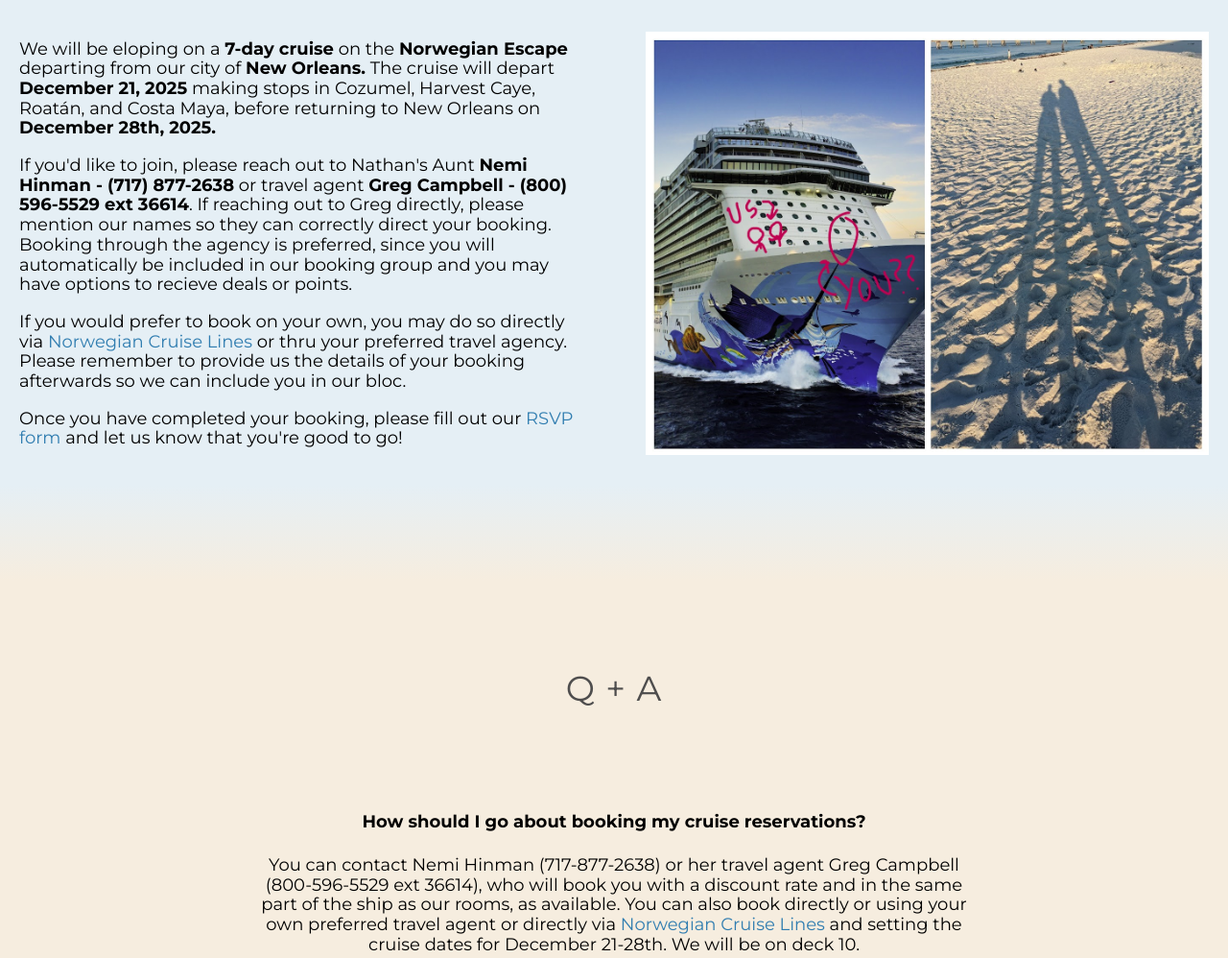
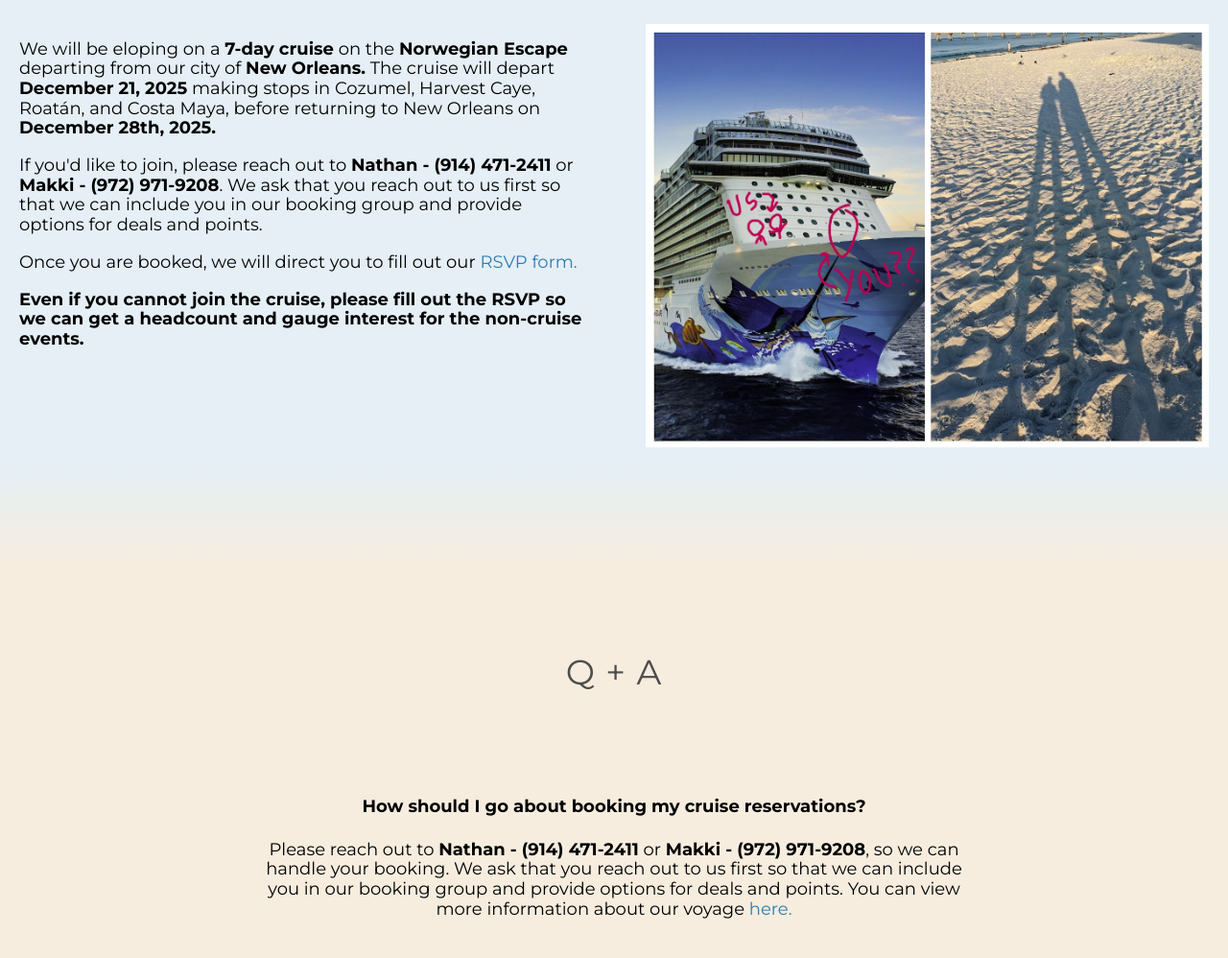
Before and after one commit to ndonolli/wedding-page, a website: page index.html in a window 1280 px wide. Shown: the part 1332-2330 px from the top of the page at 96% size. Drawn offline with nearby package versions, Linux system fonts and the light colour scheme; a web font is replaced by a local one.

Commit message:
change website info to remove greg

```diff
--- a/index.html
+++ b/index.html
@@ -119,18 +119,17 @@
             The cruise will depart <strong>December 21, 2025</strong> making stops in Cozumel, Harvest Caye, Roatán, and Costa Maya, before returning to New Orleans on <strong>December 28th, 2025.</strong>
           </p>
           <p>
-            If you'd like to join, please reach out to Nathan's Aunt <strong>Nemi Hinman - (717) 877-2638</strong> or travel agent <strong>Greg Campbell - (800) 596-5529 ext 36614</strong>.  If reaching out to Greg directly, please mention our names so they can correctly direct your booking.
-            Booking through the agency is preferred, since you will automatically be included in our booking group and you may have options to recieve deals or points.
+            If you'd like to join, please reach out to <strong>Nathan - (914) 471-2411</strong> or <strong>Makki - (972) 971-9208</strong>.
+            We ask that you reach out to us first so that we can include you in our booking group and provide options for deals and points.
           </p>
           <p>
-            If you would prefer to book on your own, you may do so directly via <a target="_blank" href="https://www.ncl.com/cruises/7-day-caribbean-round-trip-new-orleans-harvest-caye-cozumel-and-roatan-ESCAPE7MSYCZMBPIRTBCMAMSY?&itineraryCode=ESCAPE7MSYCZMBPIRTBCMAMSY">Norwegian Cruise Lines</a> or thru your preferred travel agency.  Please remember to provide us the details of your booking afterwards so we can include you in our bloc.
+            Once you are booked, we will direct you to fill out our
+            <a target="_blank" href="https://docs.google.com/forms/d/e/1FAIpQLSfbAYt6I07-8aQ6_iCb87ODj12M5G3t0m-IImlr-3o7w0MGDg/viewform?usp=header">
+              RSVP form.
+            </a>
           </p>
           <p>
-            Once you have completed your booking, please fill out our
-            <a target="_blank" href="https://docs.google.com/forms/d/e/1FAIpQLSfbAYt6I07-8aQ6_iCb87ODj12M5G3t0m-IImlr-3o7w0MGDg/viewform?usp=header">
-              RSVP form
-            </a>
-            and let us know that you're good to go!
+            <strong>Even if you cannot join the cruise, please fill out the RSVP so we can get a headcount and gauge interest for the non-cruise events.</strong>
           </p>
         </div>
         <div class="mycol">
@@ -153,7 +152,7 @@
       <div class="myrow">
         <div class="mycol">
           <h4>How should I go about booking my cruise reservations?</h4>
-          <p>You can contact Nemi Hinman (717-877-2638) or her travel agent Greg Campbell (800-596-5529 ext 36614), who will book you with a discount rate and in the same part of the ship as our rooms, as available. You can also book directly or using your own preferred travel agent or directly via <a target="_blank" href="https://www.ncl.com/cruises/7-day-caribbean-round-trip-new-orleans-harvest-caye-cozumel-and-roatan-ESCAPE7MSYCZMBPIRTBCMAMSY?&itineraryCode=ESCAPE7MSYCZMBPIRTBCMAMSY">Norwegian Cruise Lines</a> and setting the cruise dates for December 21-28th. We will be on deck 10.</p>
+          <p>Please reach out to <strong>Nathan - (914) 471-2411</strong> or <strong>Makki - (972) 971-9208</strong>, so we can handle your booking. We ask that you reach out to us first so that we can include you in our booking group and provide options for deals and points. You can view more information about our voyage <a target="_blank" href="https://www.ncl.com/cruises/7-day-caribbean-round-trip-new-orleans-harvest-caye-cozumel-and-roatan-ESCAPE7MSYCZMBPIRTBCMAMSY?&itineraryCode=ESCAPE7MSYCZMBPIRTBCMAMSY">here.</a></p>
         </div>
       </div>
 
@@ -226,6 +225,10 @@
                 <td>(214) 724-4447</td>
               </tr>
               <tr>
+                <td>Lynn (Makki's Bonus Mom)</td>
+                <td>(214) 477-6592</td>
+              </tr>
+              <tr>
                 <td>Makki</td>
                 <td>(972) 971-9208</td>
               </tr>
```
